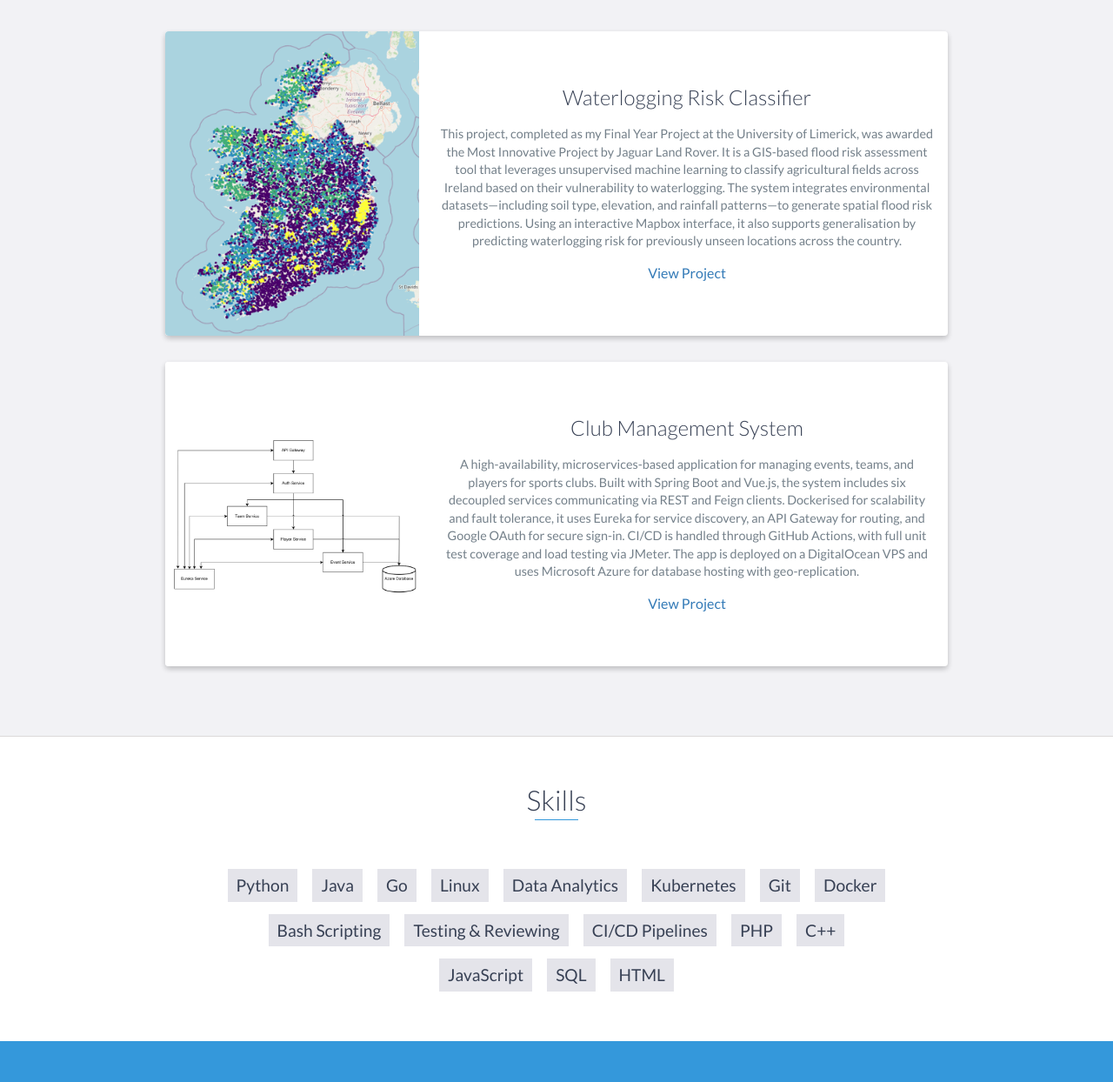
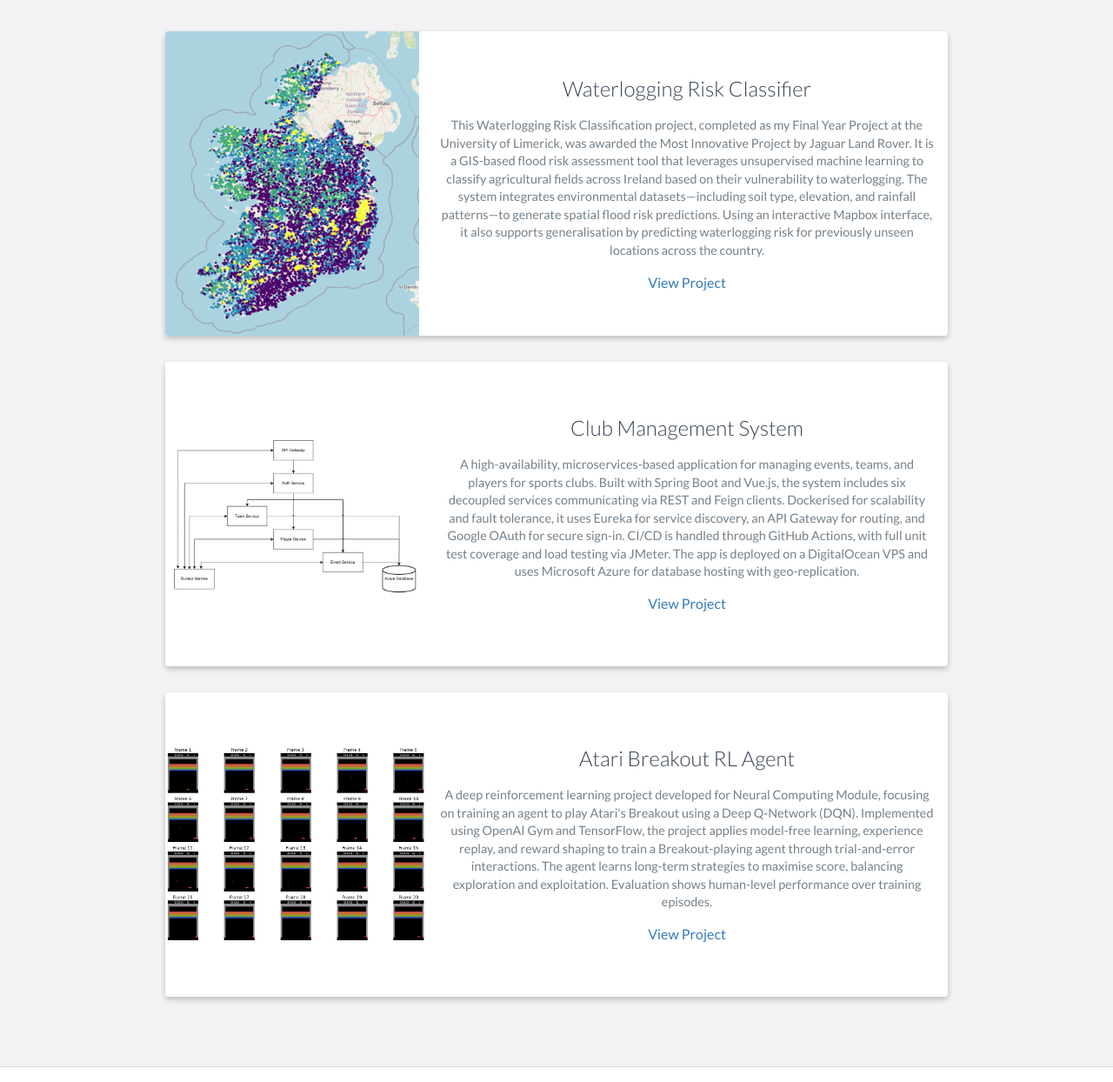
Before and after one commit to kevin-collinss/kevin-collinss.github.io, a website: page index.html in a window 1280 px wide. Shown: the part 2700-3944 px from the top of the page at 87% size. Drawn offline with nearby package versions, Linux system fonts and the light colour scheme.

Commit message:
feat: added DQN

```diff
--- a/index.html
+++ b/index.html
@@ -156,7 +156,7 @@ I’m extremely driven, quick to learn, and passionate about applying technology
                     <div class="project-info">
                         <h3>Waterlogging Risk Classifier</h3>
                         <p>
-                            This project, completed as my Final Year Project at the University of Limerick, was awarded the Most Innovative Project by Jaguar Land Rover. It is a GIS-based flood risk assessment tool that leverages unsupervised machine learning to classify agricultural fields across Ireland based on their vulnerability to waterlogging. The system integrates environmental datasets—including soil type, elevation, and rainfall patterns—to generate spatial flood risk predictions. Using an interactive Mapbox interface, it also supports generalisation by predicting waterlogging risk for previously unseen locations across the country.
+                            This Waterlogging Risk Classification project, completed as my Final Year Project at the University of Limerick, was awarded the Most Innovative Project by Jaguar Land Rover. It is a GIS-based flood risk assessment tool that leverages unsupervised machine learning to classify agricultural fields across Ireland based on their vulnerability to waterlogging. The system integrates environmental datasets—including soil type, elevation, and rainfall patterns—to generate spatial flood risk predictions. Using an interactive Mapbox interface, it also supports generalisation by predicting waterlogging risk for previously unseen locations across the country.
                         </p>
                         <a href="https://github.com/kevin-collinss/waterlogging-risk-assessor" target="_blank" rel="noopener noreferrer">View Project</a>
                     </div>
@@ -175,10 +175,26 @@ I’m extremely driven, quick to learn, and passionate about applying technology
                             A high-availability, microservices-based application for managing events, teams, and players for sports clubs. Built with Spring Boot and Vue.js, the system includes six decoupled services communicating via REST and Feign clients. Dockerised for scalability and fault tolerance, it uses Eureka for service discovery, an API Gateway for routing, and Google OAuth for secure sign-in.
                             CI/CD is handled through GitHub Actions, with full unit test coverage and load testing via JMeter. The app is deployed on a DigitalOcean VPS and uses Microsoft Azure for database hosting with geo-replication.
                         </p>
-                        <a href="https://github.com/jasonjayo/cs4337-project" target="_blank" rel="noopener noreferrer">View Project</a>
+                        <a href="https://github.com/kevin-collinss/cs4337-project" target="_blank" rel="noopener noreferrer">View Project</a>
                     </div>
                     <!-- End .project-info -->
                 </div>
+
+                <div class="project shadow-large">
+                    <div class="project-image">
+                        <img src="images/project_dqn.jpg" alt="Reinforcement Learning for Portfolio Management" />
+                    </div>
+                    <!-- End .project-image -->
+                    <div class="project-info">
+                        <h3>Atari Breakout RL Agent</h3>
+                        <p>
+                            A deep reinforcement learning project developed for Neural Computing Module, focusing on training an agent to play Atari's Breakout using a Deep Q-Network (DQN). Implemented using OpenAI Gym and TensorFlow, the project applies model-free learning, experience replay, and reward shaping to train a Breakout-playing agent through trial-and-error interactions. The agent learns long-term strategies to maximise score, balancing exploration and exploitation. Evaluation shows human-level performance over training episodes.
+                        </p>
+                        <a href="https://github.com/kevin-collinss/CS4287-Assignment03" target="_blank" rel="noopener noreferrer">View Project</a>
+                    </div>
+                    <!-- End .project-info -->
+                </div>
+
 
                 <!-- End .project -->
             </div>
```
Also changed, not shown: images/project_dqn.jpg (added).
